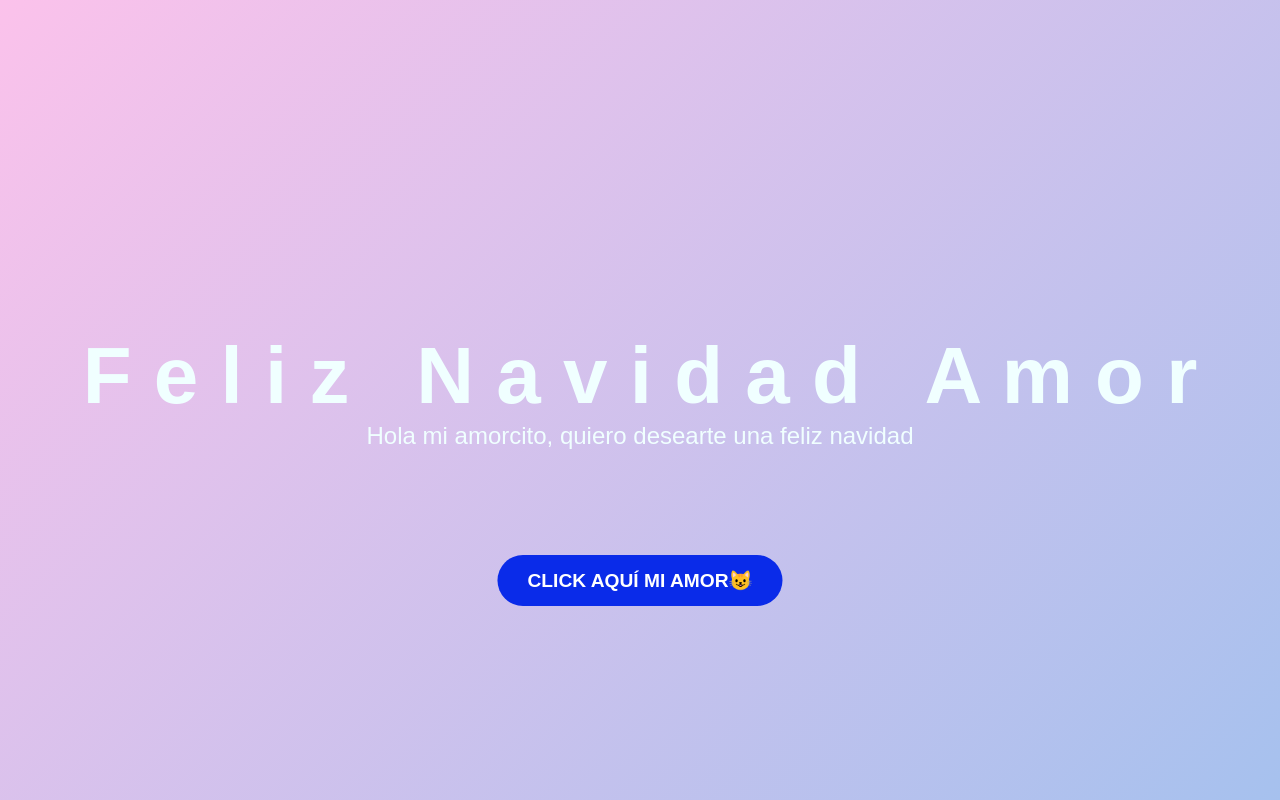
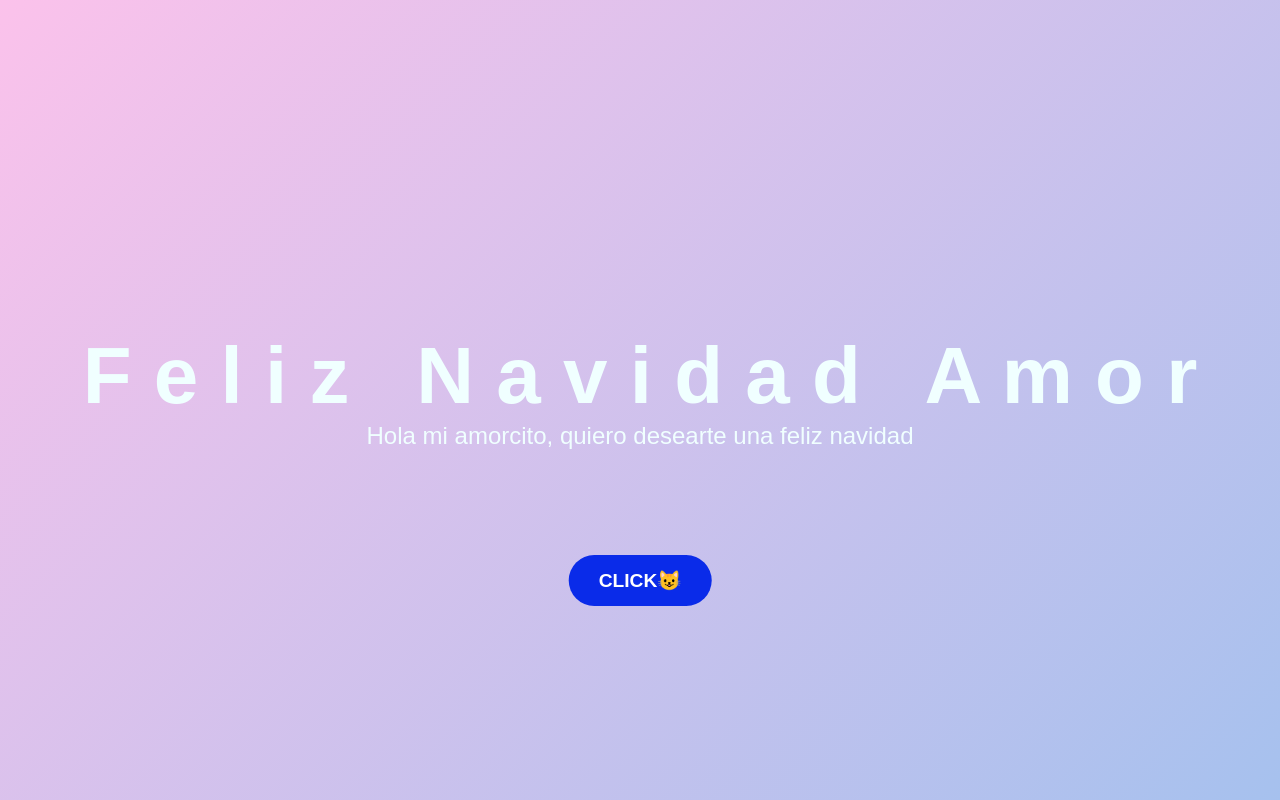
Before and after one commit to Leonc1to/NavidadGatuna, a plain HTML site: page index.html in a window 1280 px wide. Drawn offline with Linux system fonts and the light colour scheme.

Commit message:
Update index.html

```diff
--- a/index.html
+++ b/index.html
@@ -109,7 +109,7 @@
 
     <div class="button">
         <button class="botones" id="boton">
-            <a href="#">CLICK AQUÍ MI AMOR😺</a>
+            <a href="#">CLICK😺</a>
         </button>
     </div>
 
```
